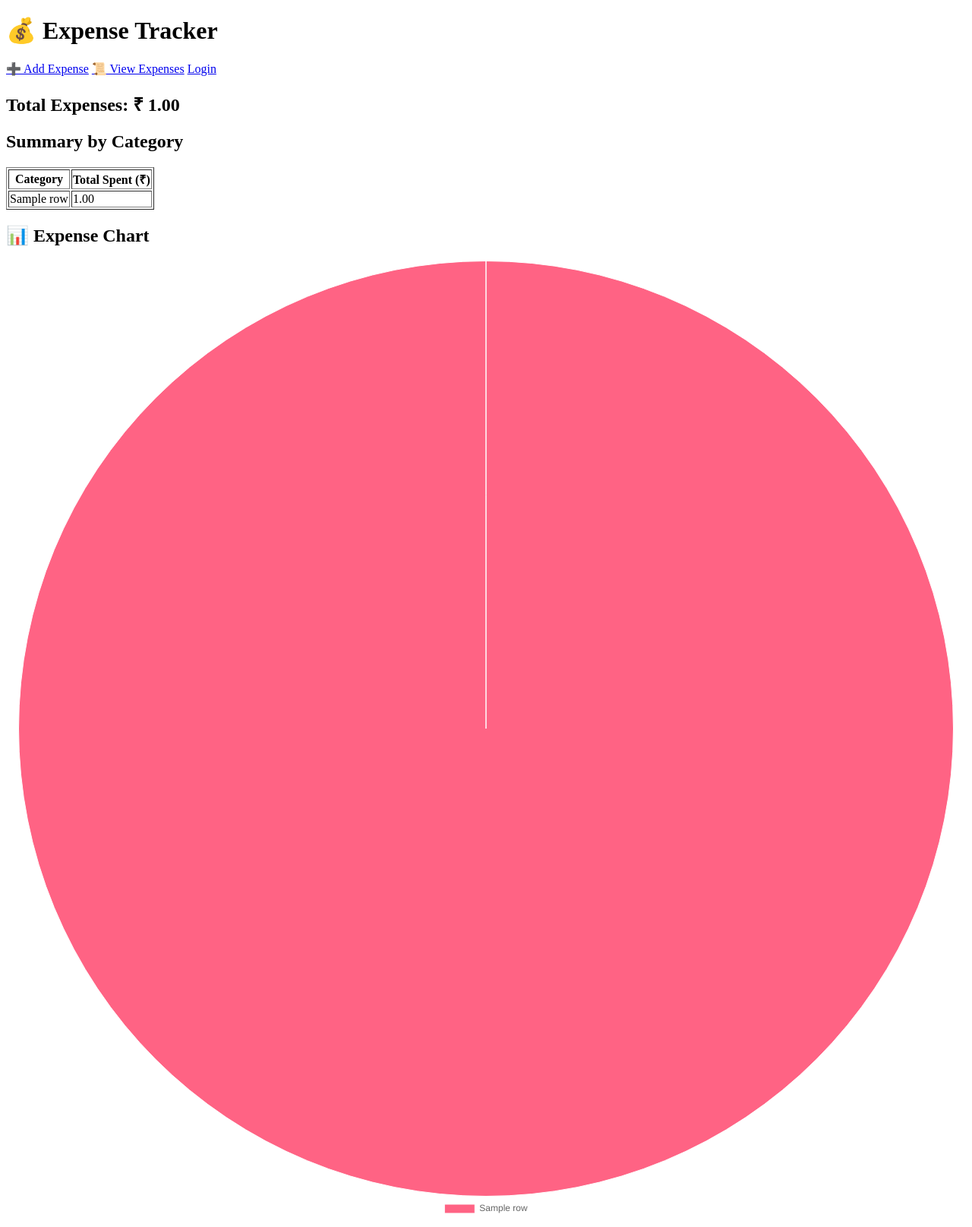
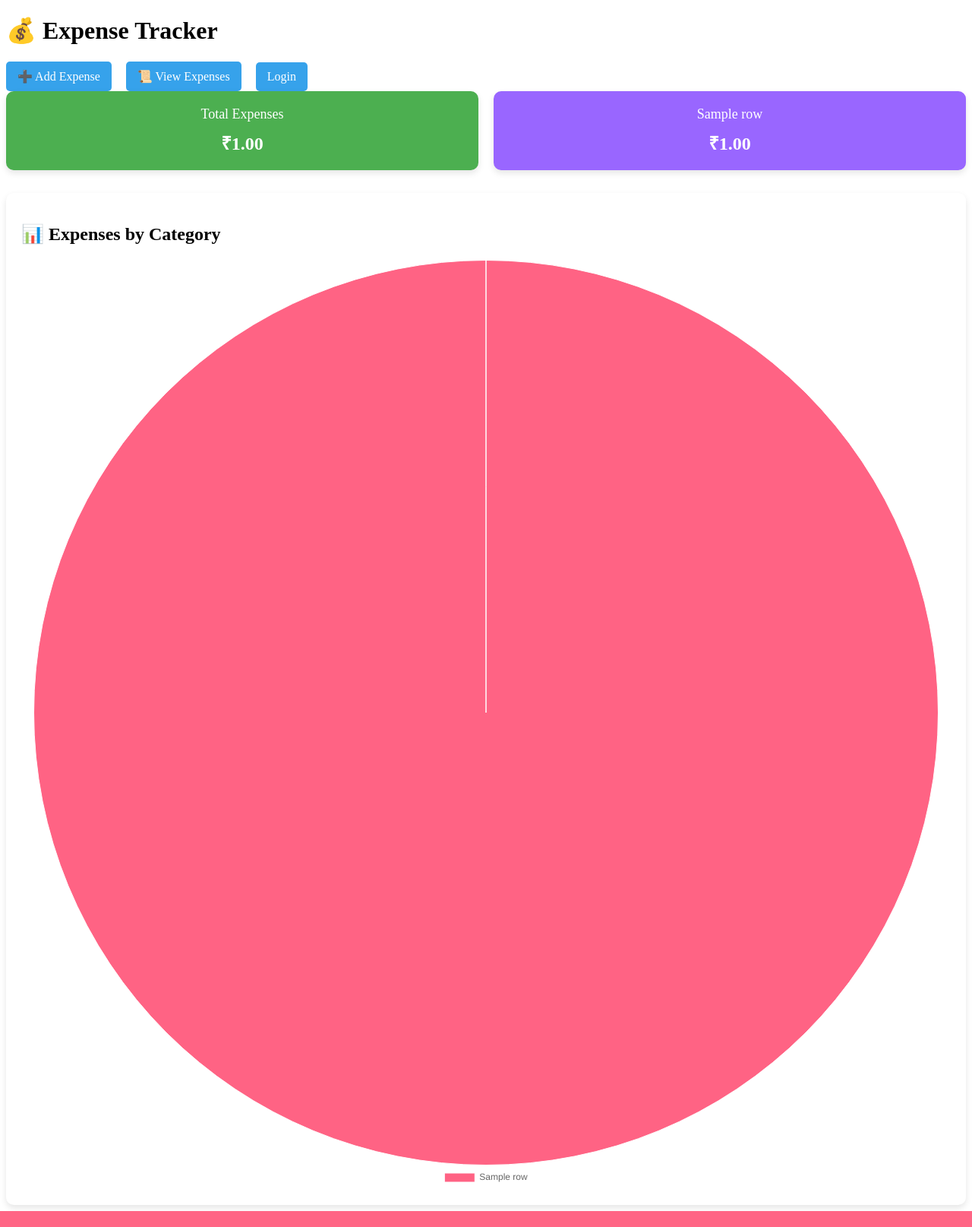
Before and after one commit to AjaySK3889/Expense, a Flask app: template templates/index.html in a window 1280 px wide. Shown: the whole page at 76% size. After the commit the page ends 1594 px from the top, so only its background shows below. Run offline with Flask 3, Linux system fonts and the light colour scheme; the template is opened without the code that fills it: most values are stand-ins (such as "Sample title", 1, 10 or a date in 2020).

Commit message:
Update index.html

```diff
--- a/templates/index.html
+++ b/templates/index.html
@@ -4,6 +4,62 @@
     <title>Expense Tracker Dashboard</title>
     <link rel="stylesheet" href="{{ url_for('static', filename='style.css') }}">
     <script src="https://cdn.jsdelivr.net/npm/chart.js"></script>
+    <style>
+        /* Dashboard cards */
+        .cards {
+            display: flex;
+            flex-wrap: wrap;
+            gap: 20px;
+            margin-bottom: 30px;
+        }
+        .card {
+            flex: 1 1 150px;
+            background: #4CAF50;
+            color: white;
+            padding: 20px;
+            border-radius: 10px;
+            text-align: center;
+            box-shadow: 0 4px 8px rgba(0,0,0,0.1);
+            transition: transform 0.3s, box-shadow 0.3s;
+        }
+        .card:hover {
+            transform: translateY(-5px);
+            box-shadow: 0 8px 16px rgba(0,0,0,0.2);
+        }
+        .card h3 {
+            margin: 0;
+            font-size: 18px;
+            font-weight: normal;
+        }
+        .card p {
+            font-size: 24px;
+            font-weight: bold;
+            margin: 10px 0 0 0;
+        }
+
+        /* Chart container */
+        #chart-container {
+            background: #fff;
+            padding: 20px;
+            border-radius: 10px;
+            box-shadow: 0 4px 8px rgba(0,0,0,0.1);
+        }
+
+        /* Navigation buttons */
+        .nav a {
+            display: inline-block;
+            margin-right: 15px;
+            padding: 10px 15px;
+            background: #36A2EB;
+            color: white;
+            border-radius: 5px;
+            text-decoration: none;
+            transition: background 0.3s;
+        }
+        .nav a:hover {
+            background: #2b82c9;
+        }
+    </style>
 </head>
 <body>
 <div class="container">
@@ -31,26 +87,25 @@
         {% endif %}
     </div>
 
-        <!-- Total Expenses -->
-        <h2>Total Expenses: ₹
-            {{ "%.2f"|format(summary | sum(attribute='total_spent')) }}
-        </h2>
+    <!-- Cards -->
+    <div class="cards">
+        <div class="card">
+            <h3>Total Expenses</h3>
+            <p>₹{{ "%.2f"|format(summary | sum(attribute='total_spent')) }}</p>
+        </div>
+        {% for row in summary %}
+        <div class="card" style="background: {% if row.category_name=='Food' %}#FF6384{% elif row.category_name=='Transport' %}#36A2EB{% elif row.category_name=='Entertainment' %}#FFCE56{% elif row.category_name=='Bills' %}#4BC0C0{% else %}#9966FF{% endif %};">
+            <h3>{{ row.category_name }}</h3>
+            <p>₹{{ "%.2f"|format(row.total_spent) }}</p>
+        </div>
+        {% endfor %}
+    </div>
 
-        <!-- Summary Table -->
-        <h2>Summary by Category</h2>
-        <table border="1">
-            <tr><th>Category</th><th>Total Spent (₹)</th></tr>
-            {% for row in summary %}
-            <tr>
-                <td>{{ row.category_name }}</td>
-                <td>{{ "%.2f"|format(row.total_spent) }}</td>
-            </tr>
-            {% endfor %}
-        </table>
-
-        <!-- Expense Chart -->
-        <h2>📊 Expense Chart</h2>
+    <!-- Chart -->
+    <div id="chart-container">
+        <h2>📊 Expenses by Category</h2>
         <canvas id="expenseChart" width="400" height="200"></canvas>
+    </div>
 </div>
 
 <script>
@@ -71,15 +126,11 @@
         options: {
             responsive: true,
             plugins: {
-                    legend: {
-                        position: 'bottom'
-                    },
+                legend: { position: 'bottom' },
                 tooltip: {
                     callbacks: {
                         label: function(context) {
-                                let label = context.label || '';
-                                let value = context.raw || 0;
-                                return `${label}: ₹${value.toFixed(2)}`;
+                            return `${context.label}: ₹${context.raw.toFixed(2)}`;
                         }
                     }
                 }
```
Lines whose indentation alone changed are shown as unchanged.
